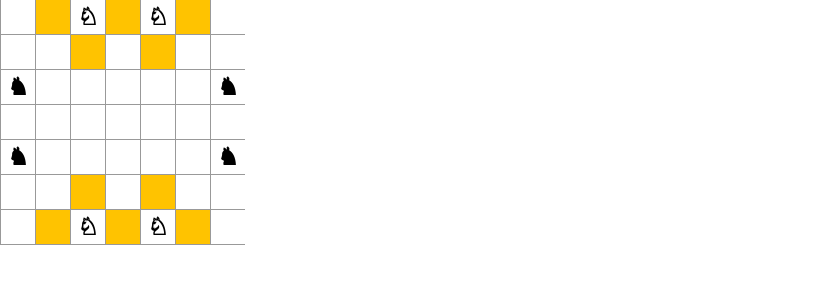
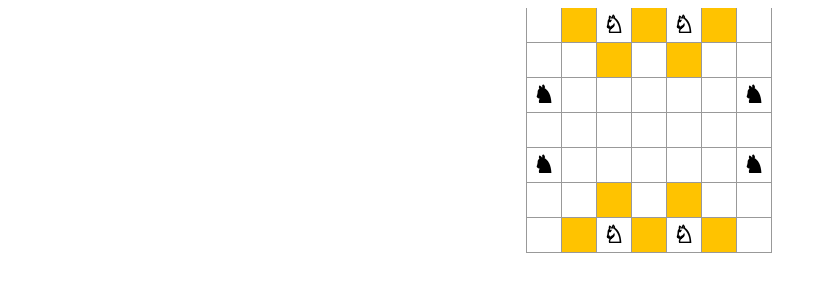
Before and after one commit to t-yoshihara/yata_arrow_game, a React (Create React App) app: page / in a window 1280 px wide. Shown: the top 300 px of the page, without its empty margins (0-835 px from the left). Built offline with nearby package versions, Linux system fonts and the light colour scheme.

Commit message:
set center

```diff
--- a/src/index.css
+++ b/src/index.css
@@ -4,7 +4,7 @@ html {
 }
 
 body {
-  margin: 0;
+  margin: 8px;
   font-family: -apple-system, BlinkMacSystemFont, 'Segoe UI', 'Roboto', 'Oxygen',
     'Ubuntu', 'Cantarell', 'Fira Sans', 'Droid Sans', 'Helvetica Neue',
     sans-serif;
@@ -12,7 +12,15 @@ body {
   -moz-osx-font-smoothing: grayscale;
   height: 100%;
   overflow: hidden;
+  display: block;
   position: fixed;
+  width: 100%;
+}
+
+div#root {
+  margin-left: auto;
+  margin-right: auto;
+  width: 245px;
 }
 
 code {
```
